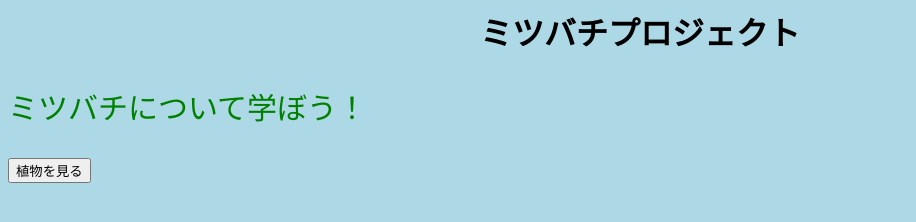
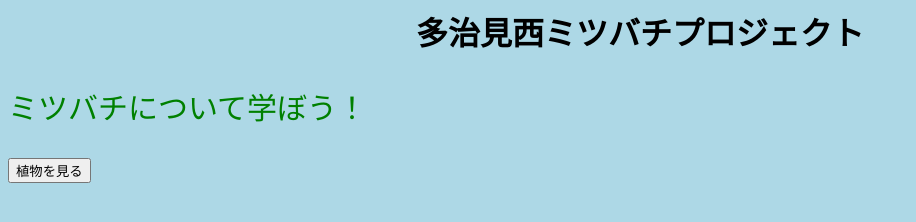
Before and after one commit to masa525masato-ui/practice, a plain HTML site: page index.html in a window 1280 px wide. Shown: the whole page, without its empty margins (0-916 px from the left). Drawn offline with Linux system fonts and the light colour scheme.

Commit message:
Update index.html

```diff
--- a/index.html
+++ b/index.html
@@ -16,7 +16,7 @@
 
 <html>
   <head>
-<h1>ミツバチプロジェクト</h1>
+<h1>多治見西ミツバチプロジェクト</h1>
   </head>
   <body>
 <p>ミツバチについて学ぼう！</p>
```
